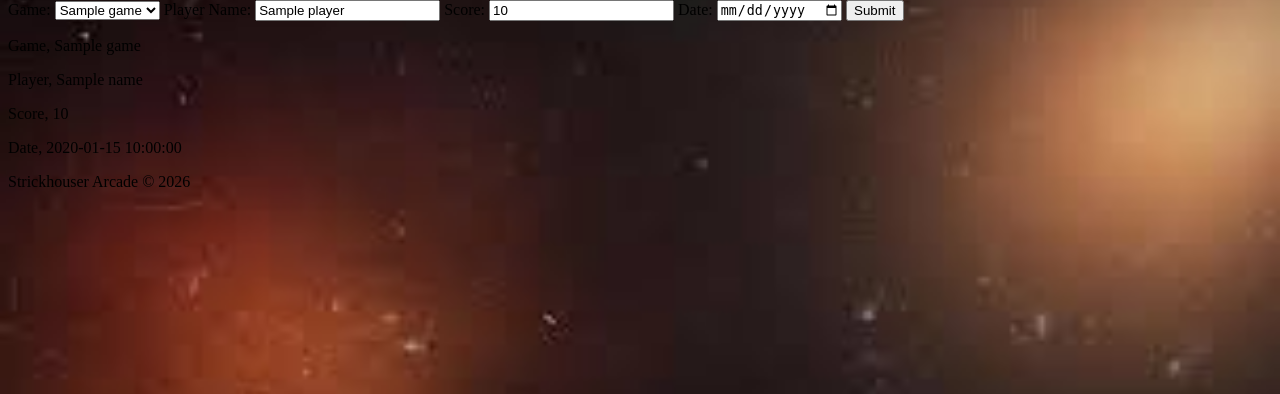
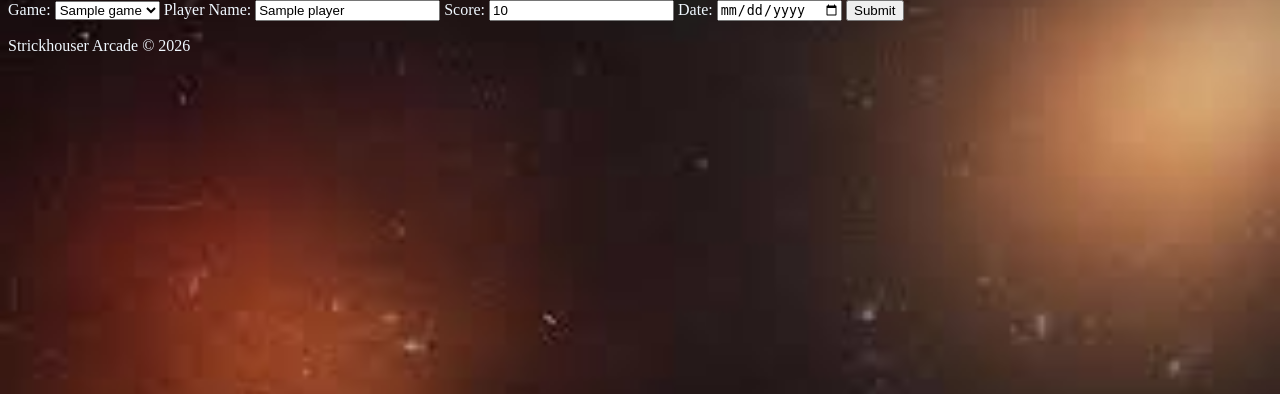
Before and after one commit to JonWoessner/Strickhouser_Leaderboard, a Flask app: template templates/form.html in a window 1280 px wide. Shown: the part 26-420 px from the top of the page. Run offline with Flask 3, Linux system fonts and the light colour scheme; the template is opened without the code that fills it: most values are stand-ins (such as "Sample title", 1, 10 or a date in 2020).

Commit message:
Update font color, leaderboard title and table styling, form submission logic, several app.py

```diff
--- a/TODO.txt
+++ b/TODO.txt
@@ -1,4 +1,4 @@
 - add score highlight class in css
 DONE    - build out db w/ current scores
-- text is hard to read on current background, change text to white?
+DONE text is hard to read on current background, change text to white?
 DONE    - separate scores by game on refresh
--- a/app.py
+++ b/app.py
@@ -40,42 +40,6 @@ def init_db():
     pass
 
 
-scores = [
-    {'player': 'Ada', 'score': 9800, 'year': '20XX'},
-    {'player': 'Grace', 'score': 8750, 'year': '20XX'},
-    {'player': 'Alan', 'score': 7200, 'year': '20XX'},
-    {'player': 'Linus', 'score': 6500, 'year': '20XX'},
-    {'player': 'Bjarne', 'score': 5900, 'year': '20XX'},
-    {'player': 'Kevin', 'score': 4000, 'year': '20XX'},
-    {'player': 'Luke', 'score': 10450, 'year': '20XX'},
-    {'player': 'Ava', 'score': 7780, 'year': '20XX'}
-    ]
-
-valid_games = [
-    {'game': 'PACMAN', 'max_score': 10000},
-    {'game': 'DIGDUG', 'max_score': 10000},
-    {'game': 'FROGGER', 'max_score': 10000},
-    {'game': 'GALAGA', 'max_score': 10000},
-    {'game': 'MAPPY', 'max_score': 10000},
-    {'game': 'MS.PACMAN', 'max_score': 10000},
-    {'game': 'TETRIS', 'max_score': 10000},
-    {'game': '1970', 'max_score': 10000},
-    {'game': 'UNKNOWN', 'max_score': 10000},
-    {'game': 'UNKNOWN', 'max_score': 10000}
-]
-
-valid_game = {'PACMAN': 10000,
-              'DIGDUG': 10000,
-              'FROGGER': 10000,
-              'GALAGA': 10000,
-              'MAPPY': 10000,
-              'MS.PACMAN': 10000,
-              'TETRIS': 10000,
-              '1970': 10000,
-              'UNKNOWN1': 10000,
-              'UNKNOWN2': 10000}
-
-
 @app.route('/')
 def home():
     page_title = "Strickhouser Arcade"
@@ -86,7 +50,6 @@ def home():
 
 @app.route('/leaderboard_base')
 def lead_base():
-    page_title = "Game"
     #sorted_scores = sorted(scores, key= lambda entry: entry == {'score'}, reverse = True)
     ## TODO change SELECT to grab 1 game at a time
 
@@ -104,6 +67,11 @@ def lead_base():
         ORDER BY main.score DESC;
     ''').fetchall()
     conn.close()
+
+    if len(dbscores) > 0:
+        page_title = dbscores[0]["game_id"]
+    else:
+        page_title = "TBD"
 
     return render_template(
     'leaderboard_base.html',
@@ -150,8 +118,7 @@ def submit():
 
     if request.method == 'POST':
         game = request.form['game_id'].strip().upper()
-        name = request.form['pname'].strip().capitalize()
-        #score = int(request.form['score'])
+        name = request.form['pname'].strip()        #score = int(request.form['score'])
         date = request.form['pgradyear']
 
 
@@ -195,6 +162,7 @@ def submit():
                 INSERT INTO main (player, score, game_id, date) VALUES (?,?,?,?)
             ''', (name, score, game, date))
             conn.commit()
+            error = f"Score saved for {name}"
 
     conn.close()
     return render_template(
--- a/static/style.css
+++ b/static/style.css
@@ -1,5 +1,18 @@
 .text_style {
-    text-align: center
+    text-align: center;
+    color:aliceblue;
+}
+
+p {
+    color:aliceblue;
+}
+
+h1 {
+    color:aliceblue;
+}
+
+label {
+    color: aliceblue;
 }
 
 .table_style {
@@ -7,7 +20,10 @@
     font-size:26px;
     margin-left: auto;
     margin-right: auto;
+    border-collapse: separate;
+    border-spacing: 20px 5px;
 }
+
 .title_style {
     text-align: center
 }
--- a/templates/form.html
+++ b/templates/form.html
@@ -31,30 +31,9 @@
     </form>
 
 
-    {%if game%}
-        <p>Game, {{game}}</p>
+    {%if error%}
+        <p>{{error}}</p>
     {%endif%}
 
 
-    {%if name%}
-        <p>Player, {{name}}</p>
-    {%endif%}
-
-
-    {%if score%}
-        <p>Score, {{score}}</p>
-    {%endif%}
-
-
-    {%if date%}
-        <p>Date, {{date}}</p>
-    {%endif%}
-
-
-    {%if error%}
-        <p>ERROR_ {{error}}</p>
-    {%endif%}
-
-
-
 {% endblock %}
--- a/templates/leaderboard_base.html
+++ b/templates/leaderboard_base.html
@@ -17,8 +17,6 @@
                 <th>Rank</th>
                 <th>Player</th>
                 <th>Score</th>
-                <th>Game</th>
-                <th>Date</th>
             </tr>
         </thead>
 
@@ -28,8 +26,6 @@
                 <td>{{ loop.index }}</td>
                 <td>{{ score.player | capitalize }}</td>
                 <td>{{ '{:,}'.format(score.score) }}</td>
-                <td>{{ score.game_id }}</td>
-                <td>{{ score.date }}</td>
 
             </tr>
         {% endfor %}
```
Also changed, not shown: leaderboard.db, templates/oldforms.html (renamed from templates/forms.html).
